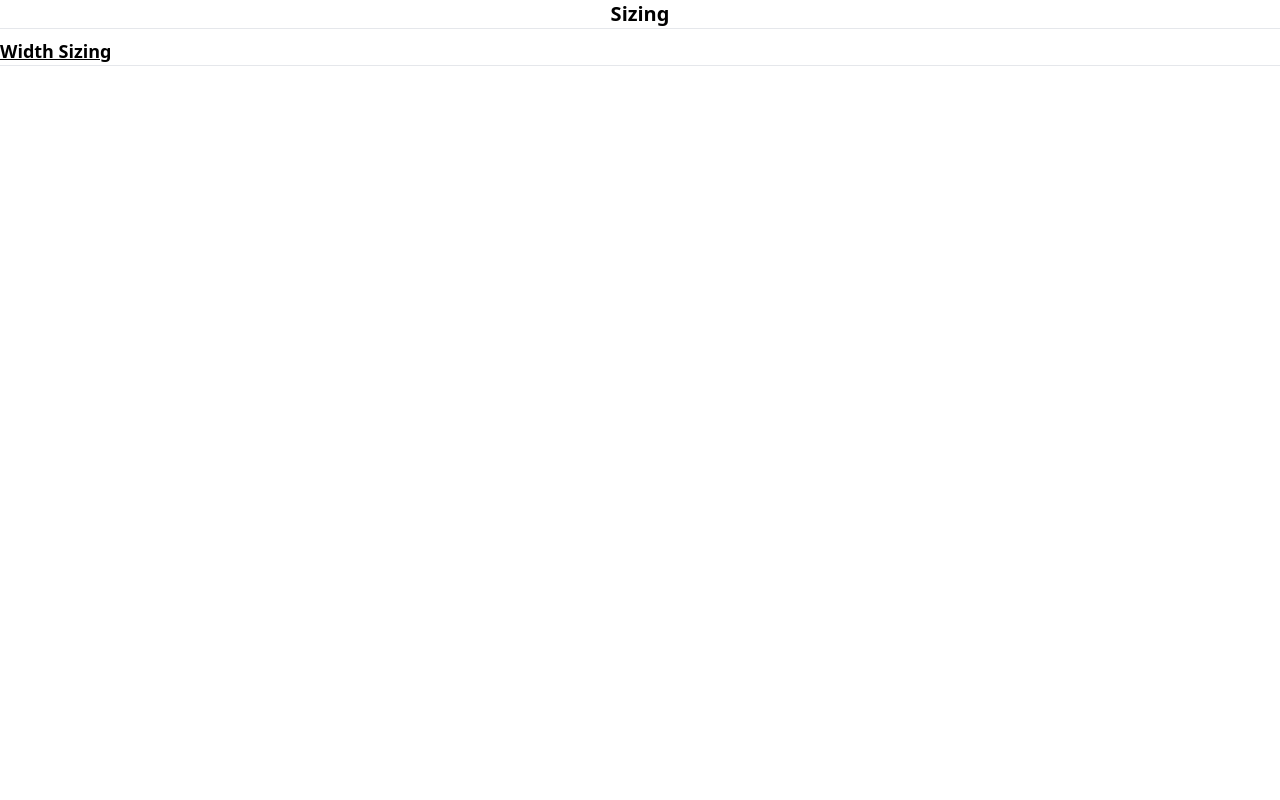
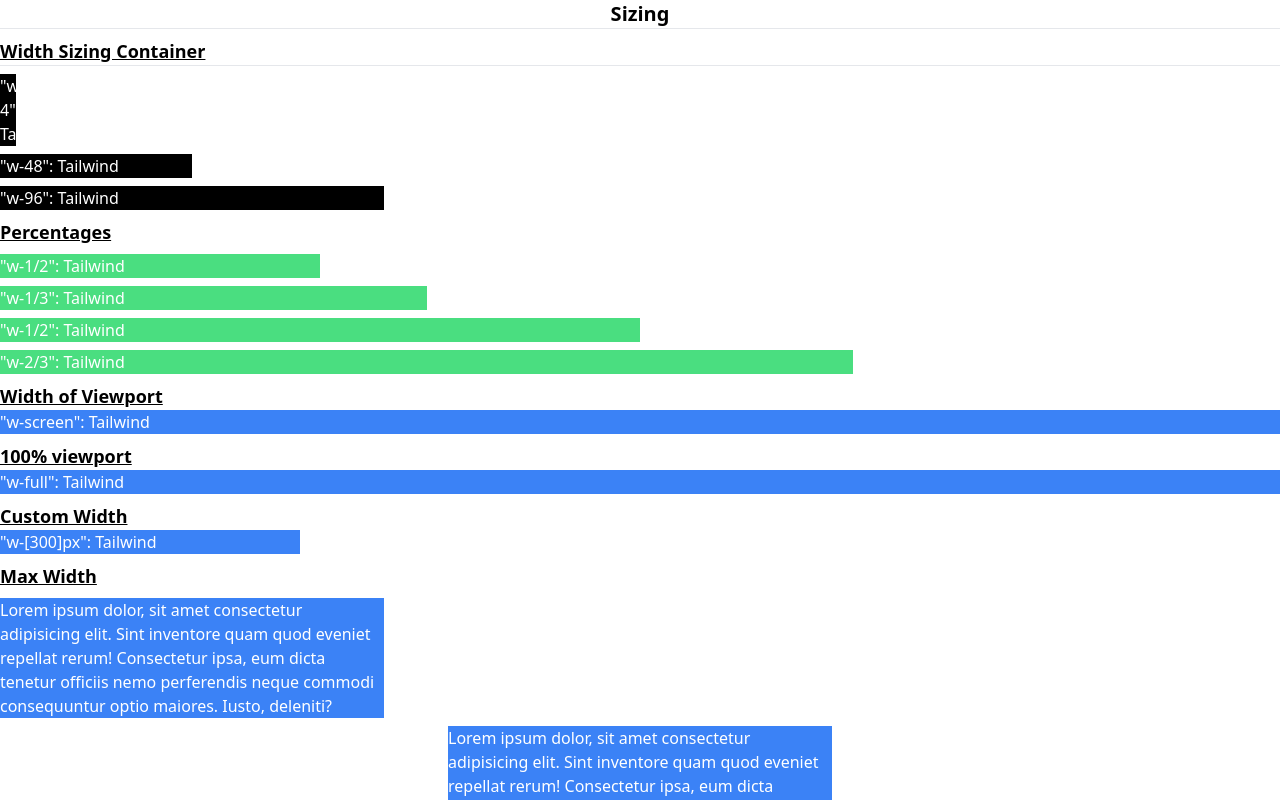
Before and after one commit to nsagias/react-tailwindcss-starter, a React (Create React App) app: page / in a window 1280 px wide. Shown: the top 800 px of the page. Built offline with nearby package versions, Linux system fonts and the light colour scheme.

Commit message:
add different width examples

```diff
--- a/src/components/Sizing/Sizing.tsx
+++ b/src/components/Sizing/Sizing.tsx
@@ -1,12 +1,43 @@
 export default function Sizing() {
+  const b = "Tailwind";
   return(
     <div>
       <h1 className="flex justify-center text-xl font-bold">Sizing</h1>
       <hr />
 
-      {/* Width Sizing */}
-      <p className="text-lg font-bold underline mt-2">Width Sizing</p>
+      {/* Width Sizing Container */}
+      <p className="text-lg font-bold underline mt-2">Width Sizing Container</p>
       <hr />
+        <div className="bg-black text-white my-2 w-4">"w-4": {b}</div>
+        <div className="bg-black text-white my-2 w-48">"w-48": {b}</div>
+        <div className="bg-black text-white my-2 w-96">"w-96": {b}</div>
+
+      {/* Percentages */}
+      <p className="text-lg font-bold underline mt-2">Percentages</p>
+      <div className="bg-green-400 text-white my-2 w-1/4">"w-1/2": {b}</div>
+      <div className="bg-green-400 text-white my-2 w-1/3">"w-1/3": {b}</div>
+      <div className="bg-green-400 text-white my-2 w-1/2">"w-1/2": {b}</div>
+      <div className="bg-green-400 text-white w-2/3">"w-2/3": {b}</div>
+
+      {/* Width of Viewport */}
+      <p className="text-lg font-bold underline mt-2">Width of Viewport</p>
+      <div className="bg-blue-500 text-white w-screen">"w-screen": {b}</div>
+
+      {/* 100% of container */}
+      <p className="text-lg font-bold underline mt-2">100% viewport</p>
+      <div className="bg-blue-500 text-white w-full">"w-full": {b}</div>
+
+
+      {/* Custom Width */}
+      <p className="text-lg font-bold underline mt-2">Custom Width</p>
+      <div className="bg-blue-500 text-white w-[300px]">"w-[300]px": {b}</div>
+
+      {/* Max width */}
+      <p className="text-lg font-bold underline mt-2">Max Width</p>
+      <div className="bg-blue-500 text-white max-w-sm my-2">Lorem ipsum dolor, sit amet consectetur adipisicing elit. Sint inventore quam quod eveniet repellat rerum! Consectetur ipsa, eum dicta tenetur officiis nemo perferendis neque commodi consequuntur optio maiores. Iusto, deleniti?</div>
+      <div className="bg-blue-500 text-white max-w-sm mx-auto my-2">Lorem ipsum dolor, sit amet consectetur adipisicing elit. Sint inventore quam quod eveniet repellat rerum! Consectetur ipsa, eum dicta tenetur officiis nemo perferendis neque commodi consequuntur optio maiores. Iusto, deleniti?</div>
+      <div className="bg-blue-500 text-white max-w-lg my-2">Lorem ipsum dolor, sit amet consectetur adipisicing elit. Sint inventore quam quod eveniet repellat rerum! Consectetur ipsa, eum dicta tenetur officiis nemo perferendis neque commodi consequuntur optio maiores. Iusto, deleniti?</div>
+      <div className="bg-blue-500 text-white max-w-lg mx-auto my-2">Lorem ipsum dolor, sit amet consectetur adipisicing elit. Sint inventore quam quod eveniet repellat rerum! Consectetur ipsa, eum dicta tenetur officiis nemo perferendis neque commodi consequuntur optio maiores. Iusto, deleniti?</div>
     </div>
   )
 }
```
